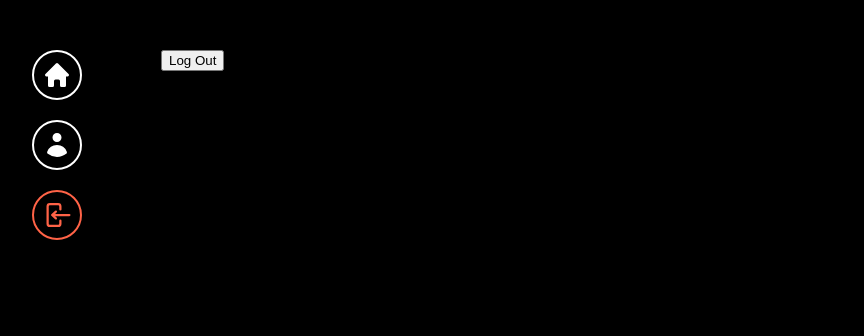
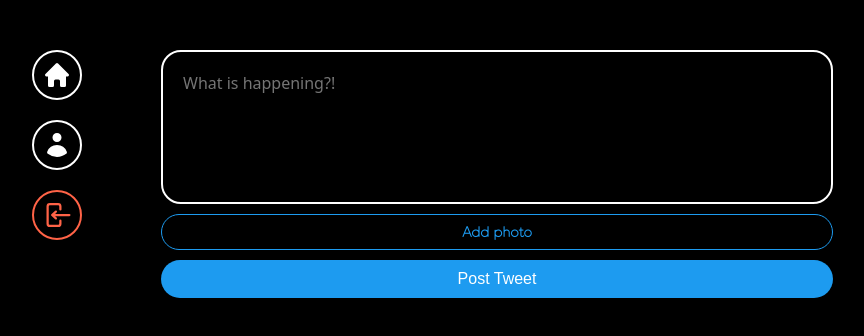
Before and after one commit to pdy1207/xwitter, a React (Vite) app: page / in a window 1280 px wide. Shown: the top 336 px of the page, without its empty margins (237-1101 px from the left). Built offline with nearby package versions, Linux system fonts and the light colour scheme; no server answers; sample sign-in values are in the browser's storage.

Commit message:
🆕 feat: 해당 글작성 폼 제작 및 스타일링 예외처리

```diff
--- /dev/null
+++ b/src/components/post-tweet-form.tsx
@@ -0,0 +1,96 @@
+import { useState } from "react";
+import { styled } from "styled-components";
+
+const Form = styled.form`
+  display: flex;
+  flex-direction: column;
+  gap: 10px;
+`;
+
+const TextArea = styled.textarea`
+  border: 2px solid white;
+  padding: 20px;
+  border-radius: 20px;
+  font-size: 16px;
+  color: white;
+  background-color: black;
+  width: 100%;
+  resize: none; // textArea size 없애는 속성
+  font-family: system-ui, -apple-system, BlinkMacSystemFont, "Segoe UI", Roboto,
+    Oxygen, Ubuntu, Cantarell, "Open Sans", "Helvetica Neue", sans-serif;
+  &::placeholder {
+    font-size: 16px;
+  }
+  &:focus {
+    outline: none;
+    border-color: #1d9bf0;
+  }
+`;
+
+const AttachFileButton = styled.label`
+  padding: 10px 0px;
+  color: #1d9bf0;
+  text-align: center;
+  border-radius: 20px;
+  border: 1px solid #1d9bf0;
+  font-size: 14px;
+  font-weight: 600;
+  cursor: pointer;
+`;
+
+const AttachFileInput = styled.input`
+  display: none;
+`;
+
+const SubmitBtn = styled.input`
+  background-color: #1d9bf0;
+  border: none;
+  color: white;
+  padding: 10px 0px;
+  border-radius: 20px;
+  font-size: 16px;
+  cursor: pointer;
+  &:hover,
+  &:active {
+    opacity: 0.8;
+  }
+`;
+
+export default function PostTweetForm() {
+  const [isLoading, setLoading] = useState(false);
+  const [tweet, setTweet] = useState("");
+  const [file, setFile] = useState<File | null>(null);
+  const onChange = (e: React.ChangeEvent<HTMLTextAreaElement>) => {
+    setTweet(e.target.value);
+  };
+  const onFileChange = (e: React.ChangeEvent<HTMLInputElement>) => {
+    const { files } = e.target;
+    if (files && files.length === 1) {
+      setFile(files[0]);
+    }
+  };
+  return (
+    <Form>
+      <TextArea
+        rows={5}
+        maxLength={180}
+        value={tweet}
+        onChange={onChange}
+        placeholder="What is happening?!"
+      />
+      <AttachFileButton htmlFor="file">
+        {file ? "Photo added ✅" : "Add photo"}
+      </AttachFileButton>
+      <AttachFileInput
+        onChange={onFileChange}
+        id="file"
+        type="file"
+        accept="image/*"
+      />
+      <SubmitBtn
+        type="submit"
+        value={isLoading ? "Posting..." : "Post Tweet"}
+      />
+    </Form>
+  );
+}
--- a/src/routes/home.tsx
+++ b/src/routes/home.tsx
@@ -1,12 +1,16 @@
+import { styled } from "styled-components";
+import PostTweetForm from "../components/post-tweet-form";
 import { auth } from "../firebase";
 
+const Wrapper = styled.div``;
+
 export default function Home() {
-  const logOut = () => {
-    auth.signOut();
-  };
+  // const logOut = () => {
+  //   auth.signOut();
+  // };
   return (
-    <h1>
-      <button onClick={logOut}>Log Out</button>
-    </h1>
+    <Wrapper>
+      <PostTweetForm />
+    </Wrapper>
   );
 }
```
